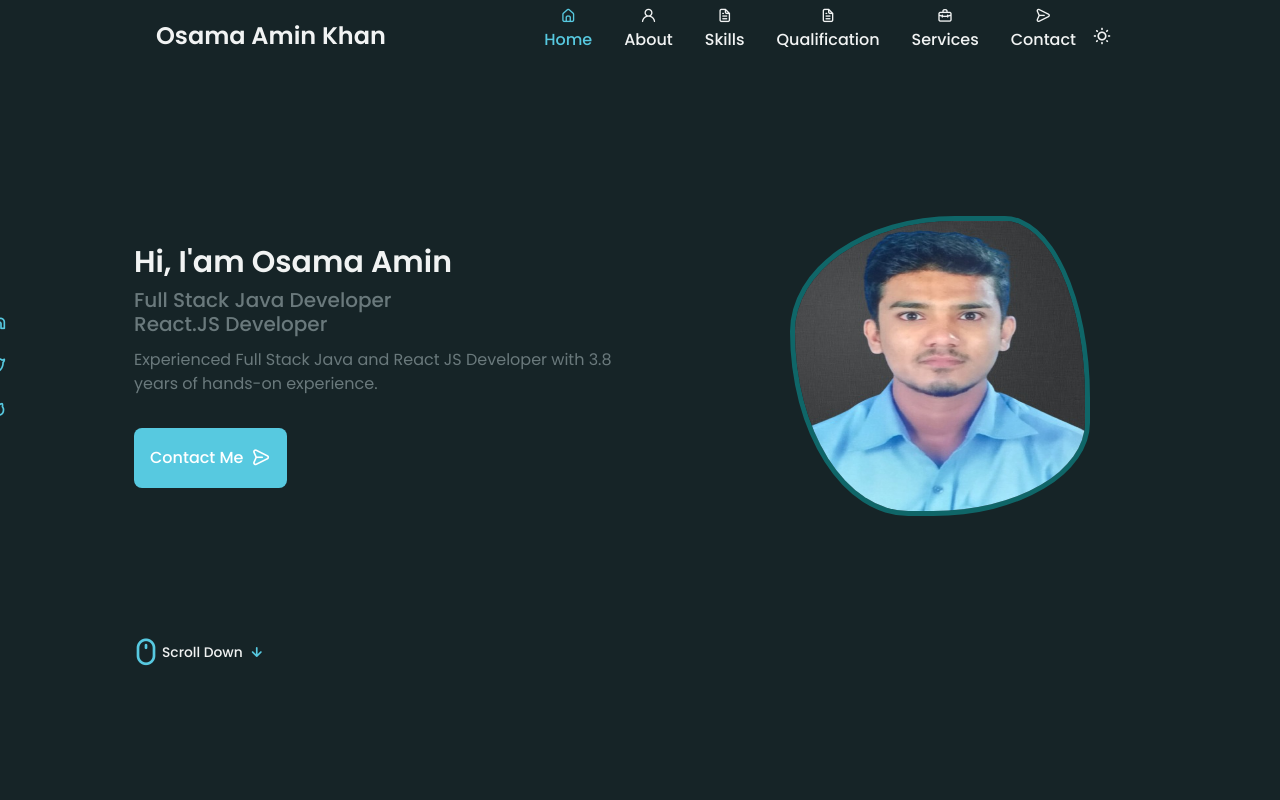
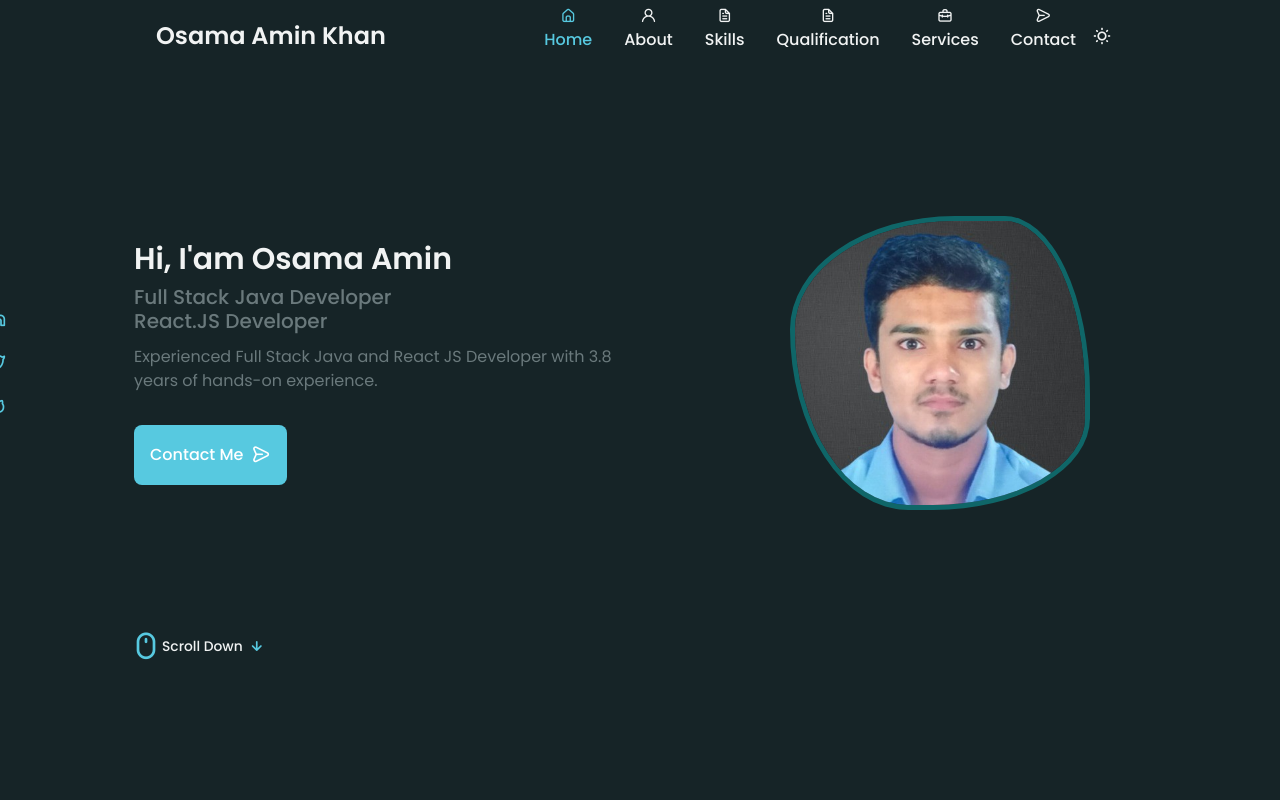
Before and after one commit to osamaamin402/myportfolio, a React (Create React App) app: page / in a window 1280 px wide. Shown: the top 800 px of the page. Built offline with nearby package versions, Linux system fonts and the light colour scheme.

Commit message:
profile change

```diff
--- a/src/components/Home.jsx
+++ b/src/components/Home.jsx
@@ -1,4 +1,4 @@
-import blobImg from './images/profilepic.jpg';
+import blobImg from './images/profilepic2.jpg';
 export default function Home({ homeData }) {
     const home = homeData;
     const links = home.links;
--- a/src/styles.css
+++ b/src/styles.css
@@ -1394,7 +1394,6 @@ img {
 
 .home__blob-img {
   width: 300px;
-  height: 300px;
   border: solid 5px rgba(0, 255, 255, 0.3);
   border-radius: 60% 40% 30% 70% / 60% 30% 70% 40%;
   transition: all 0.5s ease-in-out;
```
Also changed, not shown: src/components/images/profilepic2.jpg (added).
